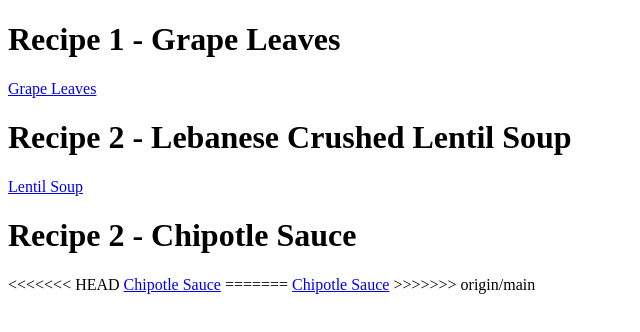
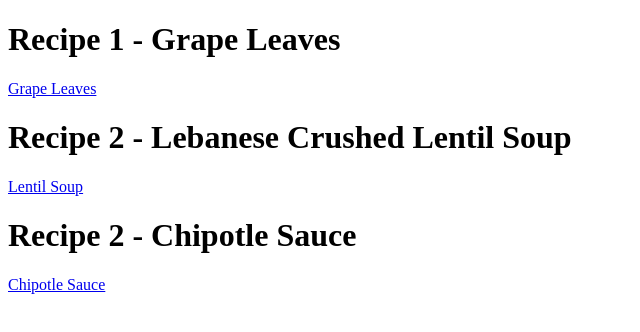
Before and after one commit to christinakaloush/odin-recipes, a plain HTML site: page index.html in a window 1280 px wide. Shown: the whole page, without its empty margins (0-640 px from the left). Drawn offline with Linux system fonts and the light colour scheme.

Commit message:
Updated absolute links to relative links

```diff
--- a/index.html
+++ b/index.html
@@ -28,11 +28,8 @@
 
         <h1> Recipe 2 - Chipotle Sauce </h2>
 
-<<<<<<< HEAD
         <a href="./recipes/chipotle-sauce.html">Chipotle Sauce</a>
-=======
-        <a href="./recipes/recipes/chipotle-sauce.html">Chipotle Sauce</a>
->>>>>>> origin/main
+
 
     </body>
 </html>
```
